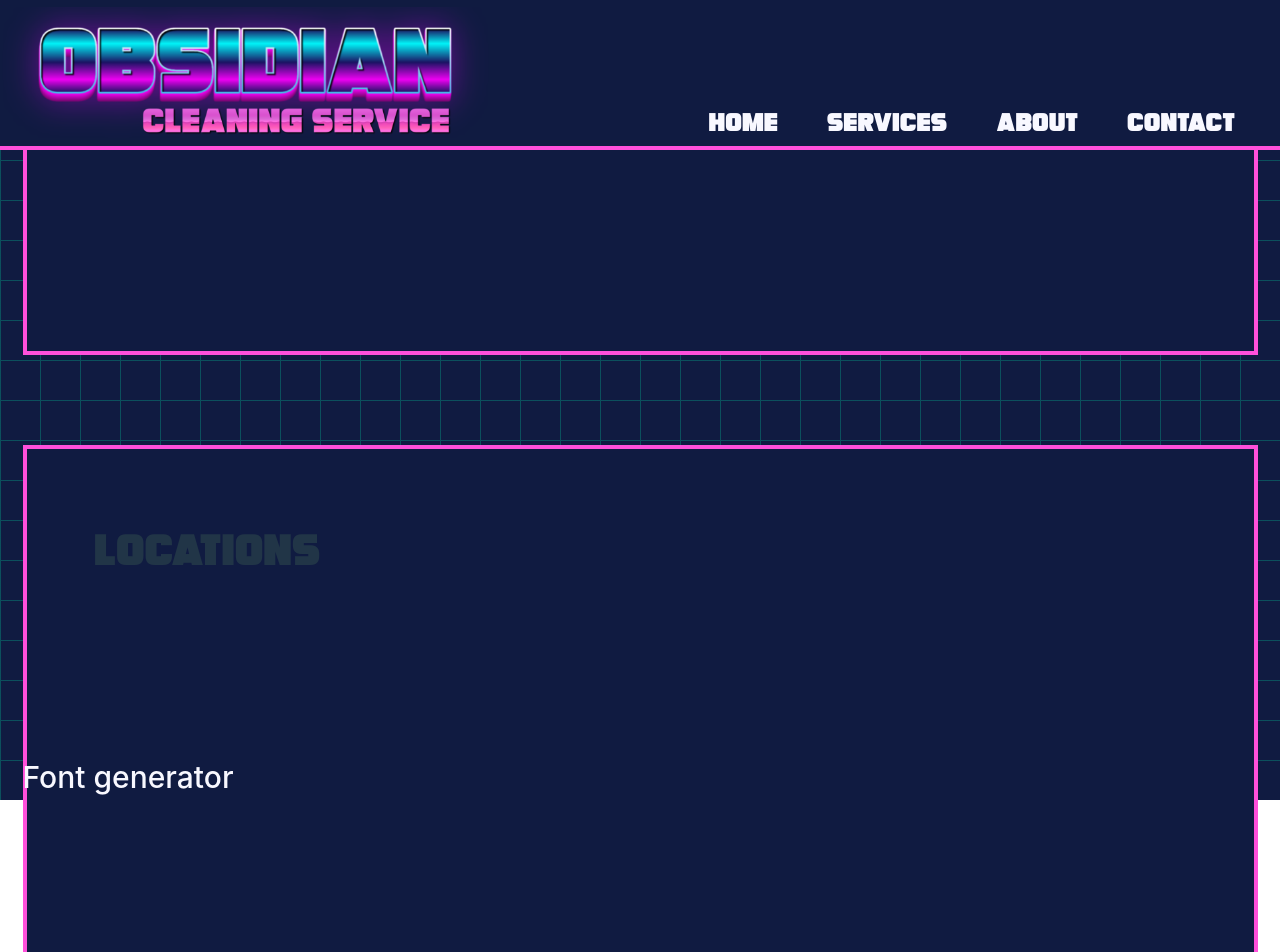
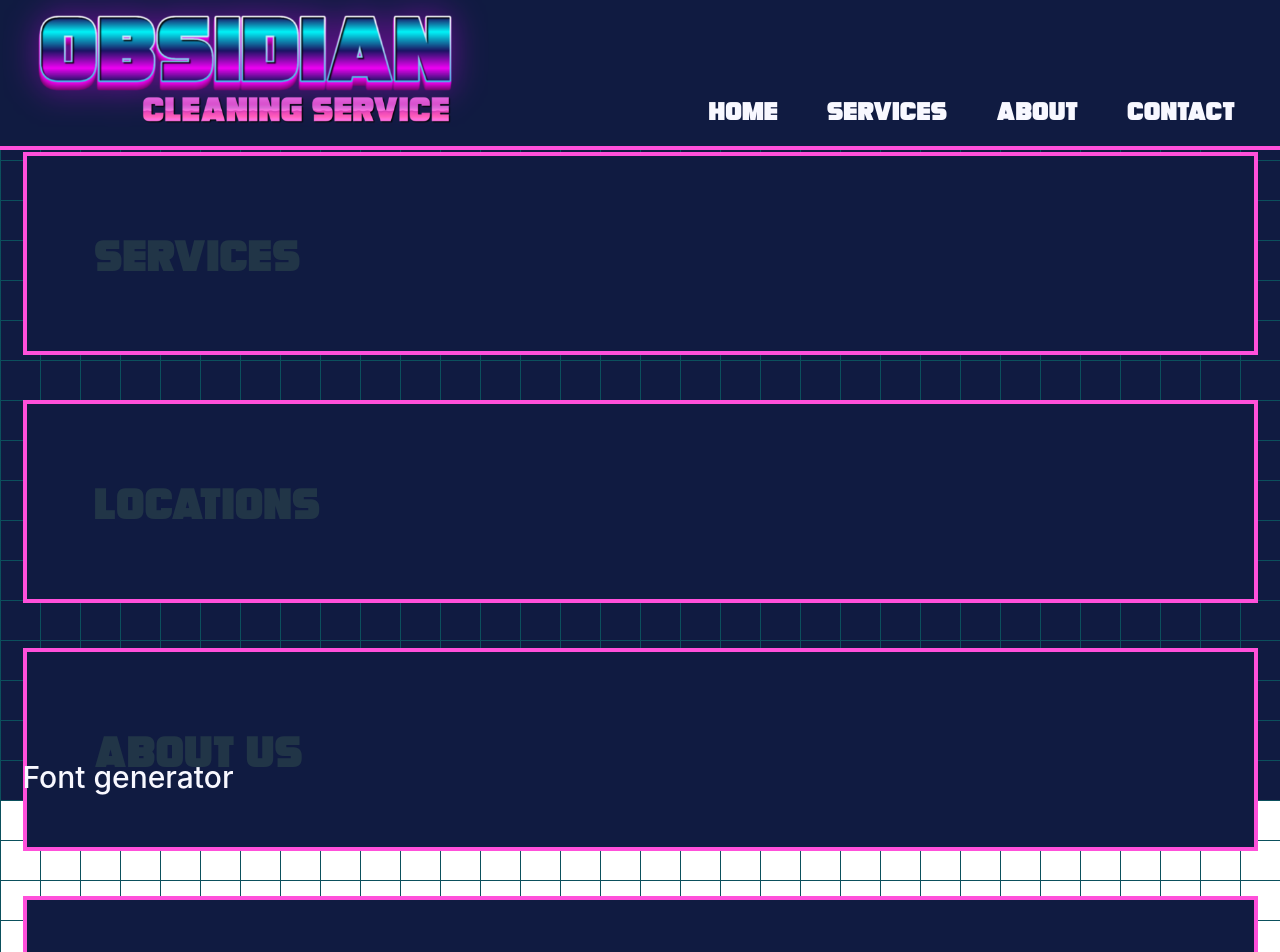
Before and after one commit to dm9965/obsidian-cleaning, a React (Vite) app in the folder client/: page / in a window 1280 px wide. Shown: the top 952 px of the page. Built offline with nearby package versions, Linux system fonts and the light colour scheme.

Commit message:
Fixed Background

```diff
--- a/client/src/App.tsx
+++ b/client/src/App.tsx
@@ -1,6 +1,9 @@
 import './assets/stylesheets/App.css'
 import Navigation from "./components/Navigation.tsx";
 import {useEffect} from "react";
+import {BrowserRouter, Route, Routes} from "react-router";
+import LandingPage from "./components/LandingPage.tsx";
+
 
 function App() {
     useEffect(() => {
@@ -12,18 +15,14 @@ function App() {
 
   return (
       <div id={'fade-in'}
-           className={"tw-w-lvw tw-p-3 tw-opacity-0 tw-transition-opacity tw-duration-1000 tw-ease-in grid-background tw-flex tw-flex-col"}>
+           className={"tw-w-lvw tw-p-3 tw-opacity-0 tw-transition-opacity tw-duration-1000 tw-ease-in grid-background tw-flex tw-flex-col "}>
           <Navigation/>
-          <div
-              className={"tw-my-6 tw-w-full tw-p-6 tw-border-4 tw-border-obsidianPink tw-h-[20rem] tw-bg-background"}>
-              <h2 className={"tw-font-header tw-text-2xl tw-p-3"}> Services </h2>
-          </div>
-          <div
-              className={"tw-my-6 tw-w-full tw-p-6 tw-border-4 tw-border-obsidianPink tw-h-[20rem] tw-bg-background"}>
-              <h2 className={"tw-font-header tw-text-2xl tw-p-3"}> Locations </h2>
-          </div>
-          <div className={"tw-fixed tw-bottom-0"}>
-              <a href="https://www.textstudio.com/">Font generator</a>
+          <div className={"tw-flex tw-flex-col"}>
+            <BrowserRouter>
+                <Routes>
+                    <Route path={"/"} element={<LandingPage/>}/>
+                </Routes>
+            </BrowserRouter>
           </div>
       </div>
   )
--- a/client/src/assets/stylesheets/App.css
+++ b/client/src/assets/stylesheets/App.css
@@ -19,7 +19,7 @@ body {
   display: flex;
   justify-content: center;
   align-items: center;
-  overflow: hidden;
+  overflow: auto;
   height: 100vh;
   background-color: var(--background-color);
   background-size: 40px 40px; /* Set grid cell size */
@@ -34,10 +34,6 @@ footer {
   display: flex;
   gap: 2rem;
   align-items: center;
-}
-
-main {
-  overflow: hidden;
 }
 
 a {
--- /dev/null
+++ b/client/src/components/LandingPage.tsx
@@ -0,0 +1,27 @@
+const LandingPage = () => {
+    return (
+        <div className={"tw-mt-[15rem]"}>
+            <div
+                className={"tw-my-6 tw-w-full tw-p-6 tw-border-4 tw-border-obsidianPink tw-bg-background"}>
+                <h2 className={"tw-font-header tw-text-2xl tw-p-3"}> Services </h2>
+            </div>
+            <div
+                className={"tw-my-6 tw-w-full tw-p-6 tw-border-4 tw-border-obsidianPink tw-bg-background"}>
+                <h2 className={"tw-font-header tw-text-2xl tw-p-3"}> Locations </h2>
+            </div>
+            <div
+                className={"tw-my-6 tw-w-full tw-p-6 tw-border-4 tw-border-obsidianPink tw-bg-background"}>
+                <h2 className={"tw-font-header tw-text-2xl tw-p-3"}> About Us </h2>
+            </div>
+            <div
+                className={"tw-my-6 tw-w-full tw-p-6 tw-border-4 tw-border-obsidianPink tw-bg-background"}>
+                <h2 className={"tw-font-header tw-text-2xl tw-p-3"}> Locations </h2>
+            </div>
+            <div className={"tw-fixed tw-bottom-0"}>
+                <a href="https://www.textstudio.com/">Font generator</a>
+            </div>
+        </div>
+    )
+}
+
+export default LandingPage;
--- a/client/src/components/Navigation.tsx
+++ b/client/src/components/Navigation.tsx
@@ -2,12 +2,12 @@ import Logo from "../assets/images/Obsidian.png";
 
 const Navigation = () => {
     return (
-        <div className={"tw-w-full tw-fixed tw-top-0 tw-left-0 tw-border-b-4 tw-border-b-obsidianPink tw-min-h-[5rem] tw-flex tw-items-center tw-bg-background"}>
+        <div className={"tw-w-lvw tw-fixed tw-top-0 tw-left-0 tw-border-b-4 tw-border-b-obsidianPink tw-min-h-[5rem] tw-max-h-[5rem] tw-flex tw-items-center tw-bg-background"}>
             <div className={"tw-flex tw-flex-row tw-justify-between tw-h-full"}>
-                <div className={"tw-h-full tw-gap-y-0"}>
+                <div className={"tw-h-full tw-gap-y-0 tw-pb-3"}>
                     <img src={Logo} className={"tw-w-3/4"} alt={'Obsidian Logo'}/>
                 </div>
-                <div className={"tw-font-header tw-w-full tw-flex tw-gap-x-3 tw-text-sm tw-justify-between tw-align-bottom tw-items-end tw-px-6"}>
+                <div className={"tw-font-header tw-w-full tw-flex tw-gap-x-3 tw-text-sm tw-justify-between tw-align-bottom tw-items-end tw-px-6 tw-pb-3"}>
                     <a>
                         Home
                     </a>
--- a/client/src/index.css
+++ b/client/src/index.css
@@ -9,7 +9,12 @@
 
   color-scheme: light dark;
   color: rgba(255, 255, 255, 0.87);
-  background-color: #242424;
+  background-color: var(--background-color);
+  background-size: 40px 40px; /* Set grid cell size */
+  background-image:
+          linear-gradient(to right, rgba(00, 0, 0.3), var(--primary-color) 1px, transparent 1px),
+          linear-gradient(to bottom, rgba(00, 0, 0.3), var(--primary-color) 1px, transparent 1px);
+  background-repeat: repeat;
 
   font-synthesis: none;
   text-rendering: optimizeLegibility;
```
